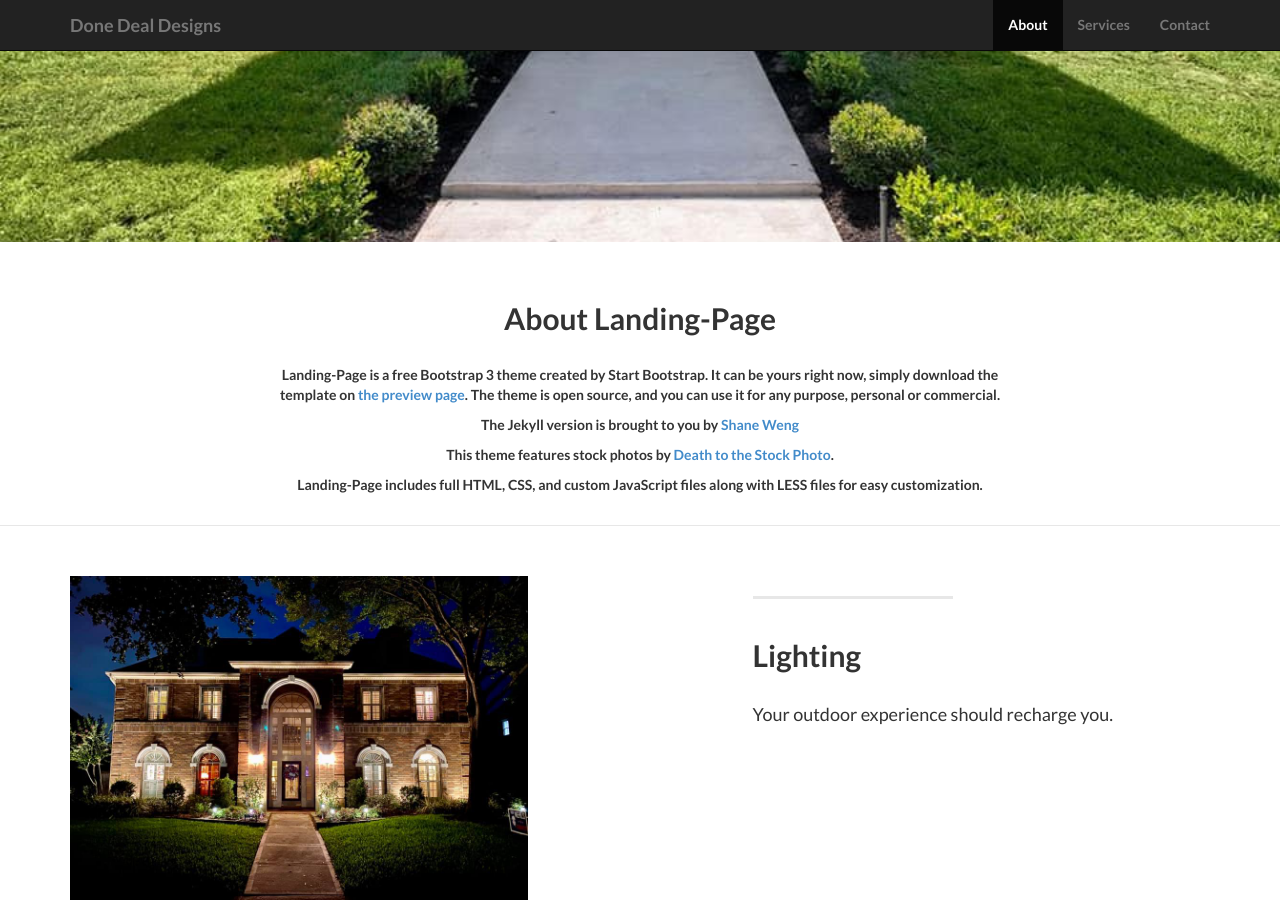
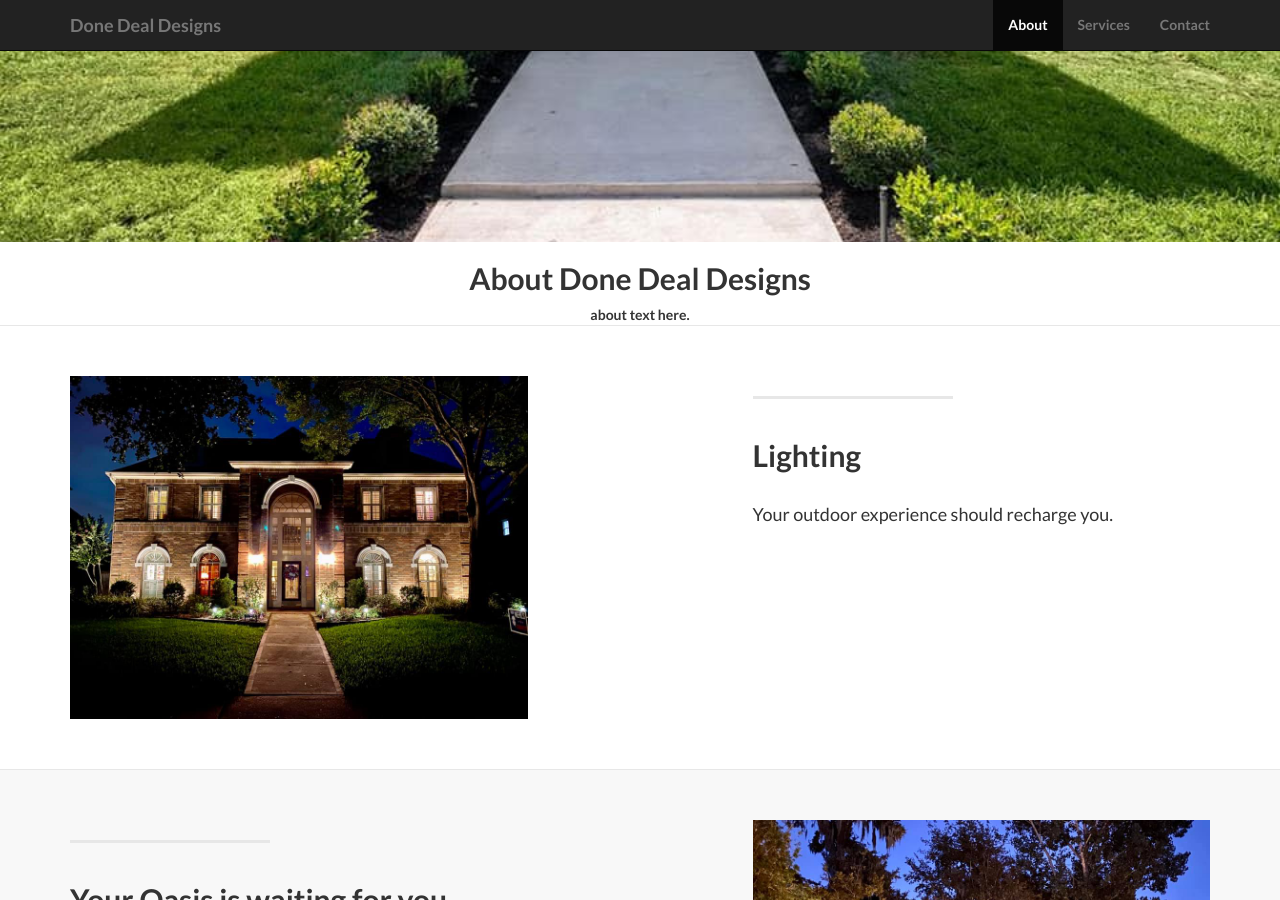
Before and after one commit to BlueFenixProductions/donedealdesigns.com, a Jekyll site: the page built from index.html, in a window 1280 px wide and 900 px high, scrolled down 535 px. Built offline with Jekyll 4.4.1, drawn with Linux system fonts in a browser that asks for light colours.

Commit message:
Update about.html

```diff
--- a/_includes/about.html
+++ b/_includes/about.html
@@ -2,14 +2,8 @@
     <section id="about" class="container content-section text-center">
         <div class="row">
             <div class="col-lg-8 col-lg-offset-2">
-              <br/><br/>
-              <h2>About Landing-Page</h2>
-              <br/>
-                <p>Landing-Page is a free Bootstrap 3 theme created by Start Bootstrap. It can be yours right now, simply download the template on <a href="http://startbootstrap.com/template-overviews/landing-page/">the preview page</a>. The theme is open source, and you can use it for any purpose, personal or commercial.</p>
-                <p>The Jekyll version is brought to you by <a href="https://github.com/swcool">Shane Weng</a></p>
-                <p>This theme features stock photos by <a href="http://join.deathtothestockphoto.com//">Death to the Stock Photo</a>.</p>
-                <p>Landing-Page includes full HTML, CSS, and custom JavaScript files along with LESS files for easy customization.</p>
-                <br/>
-              </div>
+              <h2>About Done Deal Designs</h2>
+              about text here.
+            </div>
         </div>
     </section>
```
